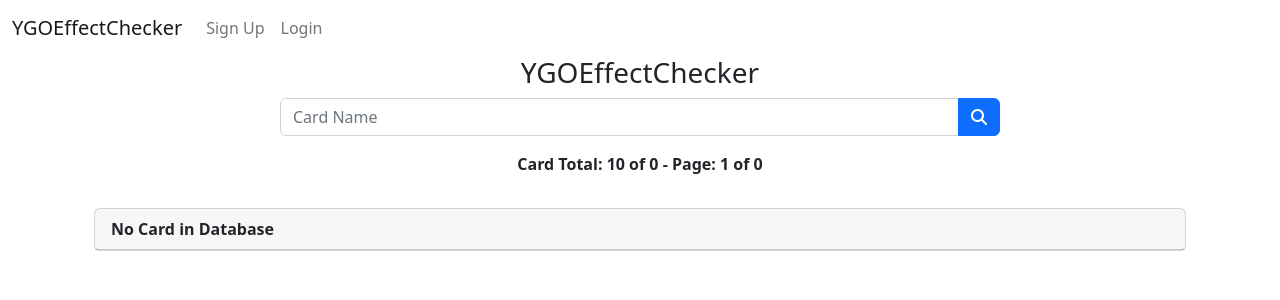
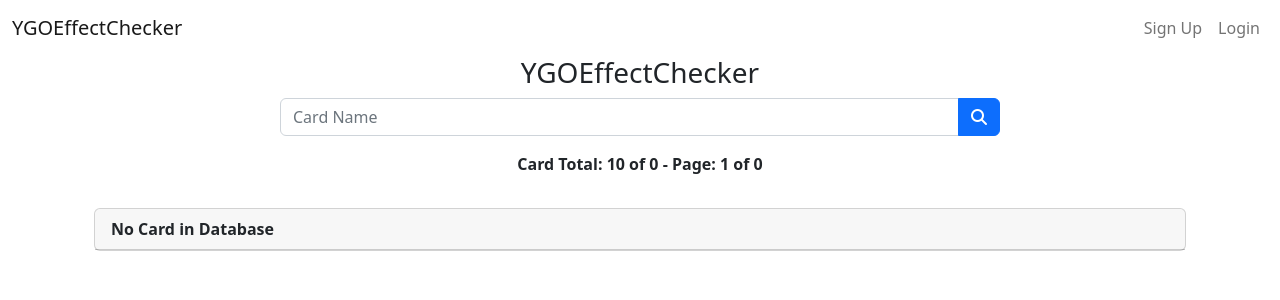
Before and after one commit to bconti123/capstone-project-1, a Flask app: page /cards in a window 1280 px wide. Shown: the top 300 px of the page. Run offline with Flask 3, Linux system fonts and the light colour scheme; data that the repository does not hold is empty.

Commit message:
Updated CSS

```diff
--- a/static/css/app.css
+++ b/static/css/app.css
@@ -1,10 +1,13 @@
 #user_form > .form-control {
-    margin: 0.75rem 0;
+  margin: 0.75rem 0;
 }
 
 .circle-icon {
-    background-color: white;
-    border: 1px solid black;
-    border-radius: 25%;
-    padding: 1px;
+  background-color: white;
+  border: 1px solid black;
+  border-radius: 25%;
+  padding: 1px;
 }
+.custom-navbar-nav {
+  margin-left: auto;
+}
--- a/templates/include/nav.html
+++ b/templates/include/nav.html
@@ -11,9 +11,9 @@
     >
       <span class="navbar-toggler-icon"></span>
     </button>
-    <div class="collapse navbar-collapse" id="navbarNavDropdown">
-      <ul class="navbar-nav">
-        {% if session['curr_login_user'] %}
+    <div class="collapse navbar-collapse text-center" id="navbarNavDropdown">
+      <ul class="nav navbar-nav custom-navbar-nav">
+        {% if g.user %}
         <li class="nav-item">
           <a class="nav-link disable" href="#">Hi {{ g.user.username }}</a>
         </li>
@@ -28,7 +28,6 @@
           <a class="nav-link" href="/users/login">Login</a>
         </li>
         {% endif %}
-
       </ul>
     </div>
   </div>
```
